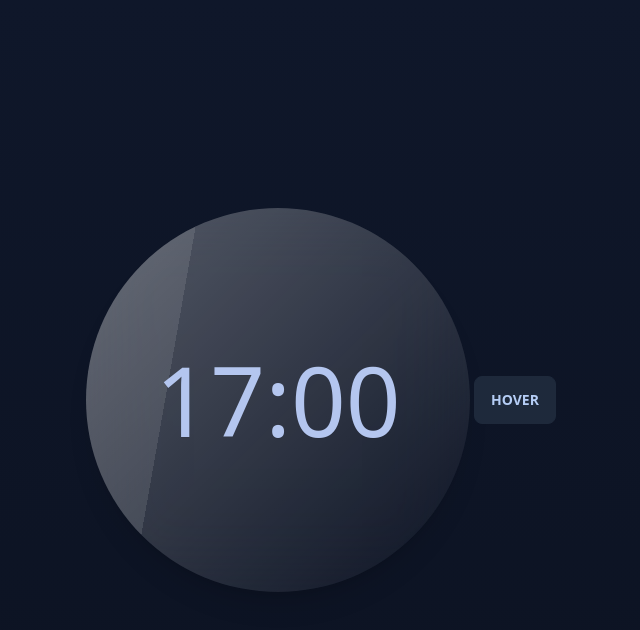
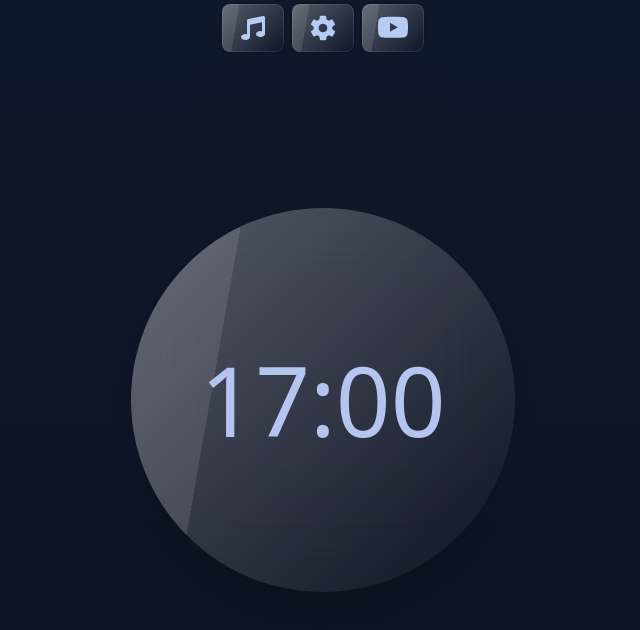
Before and after one commit to ichala/FocusMood, a React (Create React App) app: page / in a window 1280 px wide. Shown: the top 630 px of the page, without its empty margins (317-957 px from the left). Built offline with nearby package versions, Linux system fonts and the light colour scheme.

Commit message:
Add Design

```diff
--- a/src/App.jsx
+++ b/src/App.jsx
@@ -1,15 +1,66 @@
+import React from 'react';
+import { HiMusicNote } from 'react-icons/hi';
+import { BsYoutube } from 'react-icons/bs';
+import { IoMdSettings } from 'react-icons/io';
+
 function App() {
   return (
-    <div data-theme="night" className="min-h-screen bg-gradient-to-b from-base-100 to-base-300">
-      <div className="flex justify-center items-center min-h-screen">
-        <div className="relative glass w-96 h-96   rounded-full hover:border-none flex justify-center items-center text-center p-5 shadow-xl">
-          <h2 className="text-8xl ">17:00</h2>
+    <div data-theme="night">
+      <div className="drawer drawer-end">
+        <input id="my-drawer-4" type="checkbox" className="drawer-toggle" />
+        <div className="drawer-content">
+          <div className="drawer">
+            <input id="my-drawer" type="checkbox" className="drawer-toggle" />
+            <div className="drawer-content">
+              <div
+                data-theme="night"
+                className="min-h-screen bg-gradient-to-b from-base-100 to-base-300"
+              >
+                <div className="flex justify-center items-center min-h-screen">
+                  <div className="relative glass w-96 h-96   rounded-full hover:border-none flex justify-center items-center text-center p-5 shadow-xl">
+                    <h2 className="text-8xl ">17:00</h2>
+                  </div>
+                  <div className="absolute  z-50 rounded-lg top-0 flex ">
+                    <div className="dropdown dropdown-hover ">
+                      <label tabIndex={0} className="btn m-1 glass">
+                        <HiMusicNote size={30} />
+                      </label>
+                      <ul
+                        tabIndex={0}
+                        className="dropdown-content menu p-2 shadow bg-base-100 rounded-box w-52"
+                      >
+                        <li>
+                          <a href="#s">Item 1</a>
+                        </li>
+                        <li>
+                          <a href="#s">Item 2</a>
+                        </li>
+                      </ul>
+                    </div>
+                    <label htmlFor="my-drawer-4" className="btn m-1 glass">
+                      <IoMdSettings size={30} />
+                    </label>
+                    <label htmlFor="my-drawer" className="btn m-1 glass">
+                      <BsYoutube size={30} />
+                    </label>
+                  </div>
+                </div>
+              </div>
+            </div>
+            <div className="drawer-side">
+              <label htmlFor="my-drawer" className="drawer-overlay" />
+              <ul className="menu p-4 w-80 bg-base-100 text-base-content">
+                <li>2</li>
+                <li>2</li>
+              </ul>
+            </div>
+          </div>
         </div>
-        <div className="dropdown dropdown-hover">
-          <label tabIndex={0} className="btn m-1">Hover</label>
-          <ul tabIndex={0} className="dropdown-content menu p-2 shadow bg-base-100 rounded-box w-52">
-            <li><a>Item 1</a></li>
-            <li><a>Item 2</a></li>
+        <div className="drawer-side">
+          <label htmlFor="my-drawer-4" className="drawer-overlay" />
+          <ul className="menu p-4 w-80 bg-base-100 text-base-content">
+            <li>2</li>
+            <li>2</li>
           </ul>
         </div>
       </div>
```
